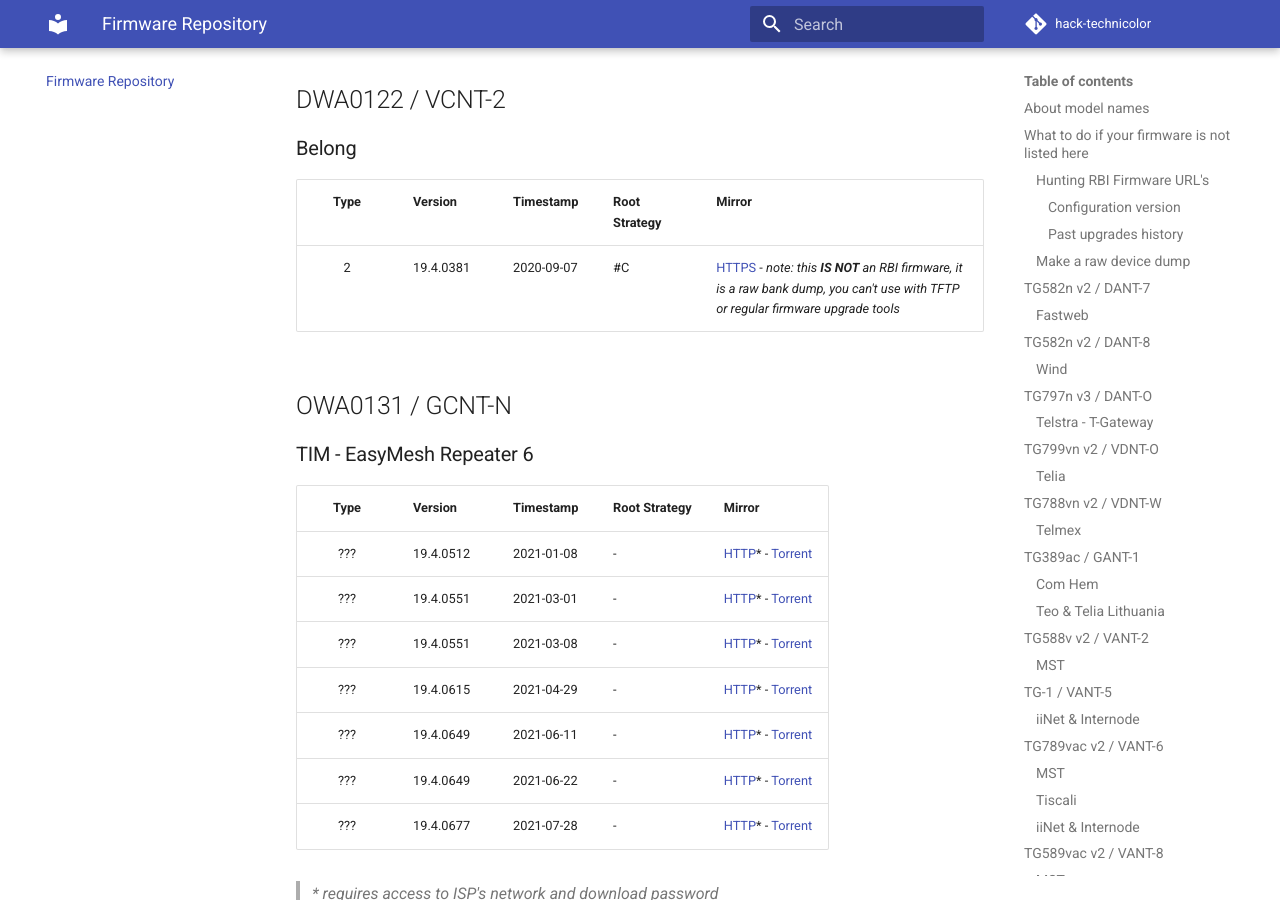
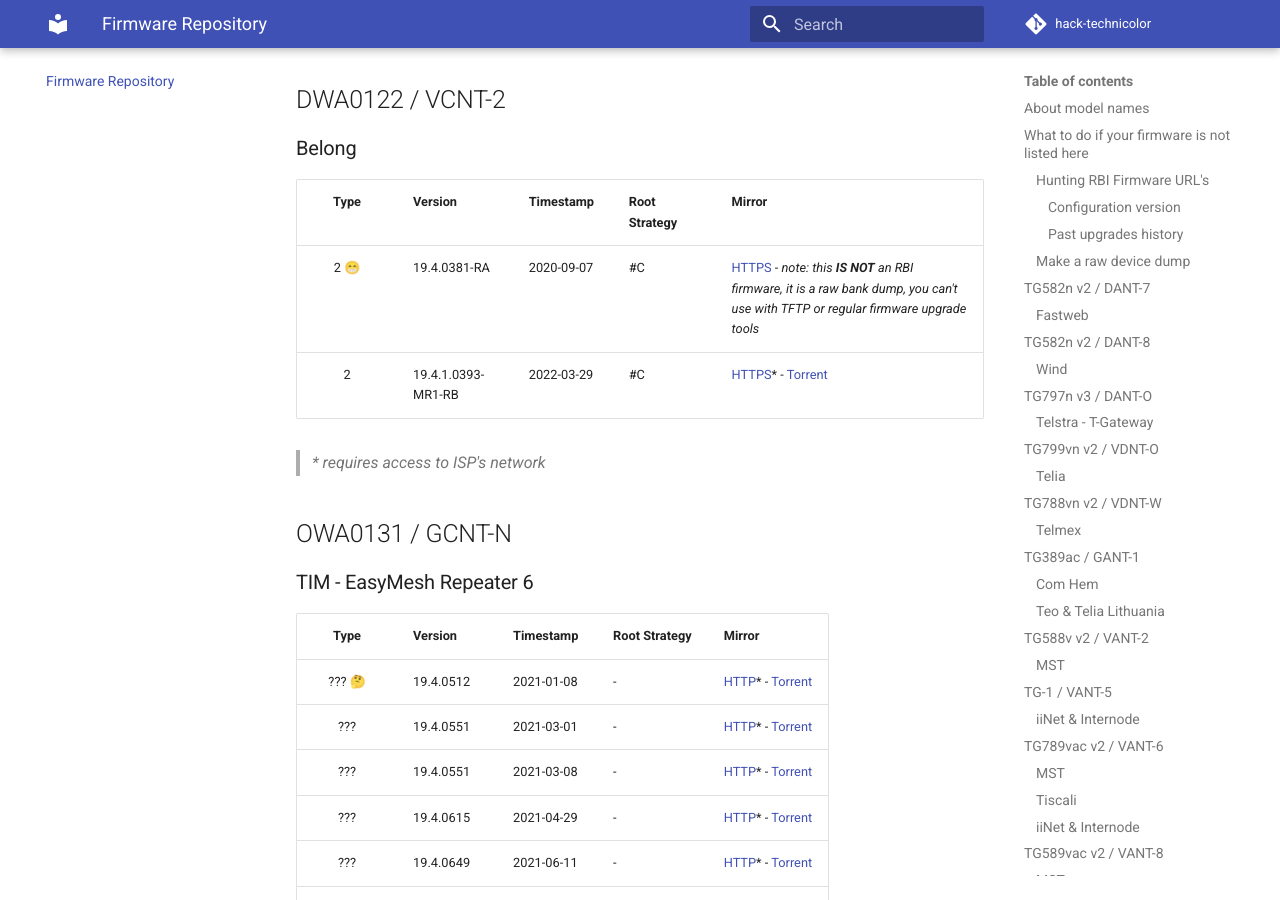
Before and after one commit to hack-technicolor/hack-technicolor, an MkDocs documentation site: the page built from docs/Repository.md, in a window 1280 px wide and 900 px high, scrolled down 25558 px. Built offline with MkDocs 1.6.1 and Material for MkDocs 9.7.7, drawn with Linux system fonts in a browser that asks for light colours; comment, search, counter and statistics services are not loaded.

Commit message:
vcnt-2: add 19.4.l.0393-MR1-RB
Closes #247

```diff
--- a/docs/Repository.md
+++ b/docs/Repository.md
@@ -429,7 +429,7 @@
 | ???    | 17.3.c.0331        | 2018-07-05 | -             | [HTTP](http://156.54.126.84:80/Firmware/TR069/AGThomson/AGTEF_1.1.2_003_CLOSED.rbi)* - [Torrent](https://github.com/hack-technicolor/hack-technicolor/blob/master/torrents/vbnt-k/AGTEF_1.1.2_003_CLOSED.rbi.torrent?raw=true) |
 | ???    | 17.3.c.0337        | 2018-07-18 | -             | [HTTP](http://156.54.126.84:80/Firmware/TR069/AGThomson/AGTEF_1.1.2_004_CLOSED.rbi)* - [Torrent](https://github.com/hack-technicolor/hack-technicolor/blob/master/torrents/vbnt-k/AGTEF_1.1.2_004_CLOSED.rbi.torrent?raw=true) |
 | ???    | 17.3.c.0337        | 2018-08-31 | -             | [HTTP](http://156.54.126.84:80/Firmware/TR069/AGThomson/AGTEF_1.2.0_001_CLOSED.rbi)* - [Torrent](https://github.com/hack-technicolor/hack-technicolor/blob/master/torrents/vbnt-k/AGTEF_1.2.0_001_CLOSED.rbi.torrent?raw=true) |
-| 3      | 17.3.c.0337        | 2018-09-14 | -             | [HTTP](http://156.54.126.84:80/Firmware/TR069/AGThomson/AGTEF_1.1.2_CLOSED.rbi)* - [Torrent](https://github.com/hack-technicolor/hack-technicolor/blob/master/torrents/vbnt-k/AGTEF_1.1.2_CLOSED.rbi.torrent?raw=true) |
+| 3 🙄   | 17.3.c.0337        | 2018-09-14 | -             | [HTTP](http://156.54.126.84:80/Firmware/TR069/AGThomson/AGTEF_1.1.2_CLOSED.rbi)* - [Torrent](https://github.com/hack-technicolor/hack-technicolor/blob/master/torrents/vbnt-k/AGTEF_1.1.2_CLOSED.rbi.torrent?raw=true) |
 | ???    | 17.3.c.0337        | 2018-10-12 | -             | [HTTP](http://156.54.126.84:80/Firmware/TR069/AGThomson/AGTEF_2.0.0_001_CLOSED.rbi)* - [Torrent](https://github.com/hack-technicolor/hack-technicolor/blob/master/torrents/vbnt-k/AGTEF_2.0.0_001_CLOSED.rbi.torrent?raw=true) |
 | ???    | 17.3.c.0349        | 2018-10-29 | -             | [HTTP](http://156.54.126.84:80/Firmware/TR069/AGThomson/AGTEF_2.0.0_002_CLOSED.rbi)* - [Torrent](https://github.com/hack-technicolor/hack-technicolor/blob/master/torrents/vbnt-k/AGTEF_2.0.0_002_CLOSED.rbi.torrent?raw=true) |
 | ???    | 17.3.c.0349        | 2018-11-28 | -             | [HTTP](http://156.54.126.84:80/Firmware/TR069/AGThomson/AGTEF_2.0.0_003_CLOSED.rbi)* - [Torrent](https://github.com/hack-technicolor/hack-technicolor/blob/master/torrents/vbnt-k/AGTEF_2.0.0_003_CLOSED.rbi.torrent?raw=true) |
@@ -443,7 +443,7 @@
 | ???    | 18.3.0357          | 2019-05-29 | -             | [HTTP](http://156.54.126.84:80/Firmware/TR069/AGThomson/AGTEF_2.1.0_004_CLOSED.rbi)* - [Torrent](https://github.com/hack-technicolor/hack-technicolor/blob/master/torrents/vbnt-k/AGTEF_2.1.0_004_CLOSED.rbi.torrent?raw=true) |
 | ???    | 18.3.0376          | 2019-06-27 | -             | [HTTP](http://156.54.126.84:80/Firmware/TR069/AGThomson/AGTEF_2.1.0_005_CLOSED.rbi)* - [Torrent](https://github.com/hack-technicolor/hack-technicolor/blob/master/torrents/vbnt-k/AGTEF_2.1.0_005_CLOSED.rbi.torrent?raw=true) |
 | ???    | 18.3.0385          | 2019-07-11 | -             | [HTTP](http://156.54.126.84:80/Firmware/TR069/AGThomson/AGTEF_2.2.0_001_CLOSED.rbi)* - [Torrent](https://github.com/hack-technicolor/hack-technicolor/blob/master/torrents/vbnt-k/AGTEF_2.2.0_001_CLOSED.rbi.torrent?raw=true) |
-| 1      | 18.3.0376          | 2019-07-19 | -             | [HTTP](http://156.54.126.84:80/Firmware/TR069/AGThomson/AGTEF_2.1.0_CLOSED.rbi)* - [Torrent](https://github.com/hack-technicolor/hack-technicolor/blob/master/torrents/vbnt-k/AGTEF_2.1.0_CLOSED.rbi.torrent?raw=true) |
+| 1 😉   | 18.3.0376          | 2019-07-19 | -             | [HTTP](http://156.54.126.84:80/Firmware/TR069/AGThomson/AGTEF_2.1.0_CLOSED.rbi)* - [Torrent](https://github.com/hack-technicolor/hack-technicolor/blob/master/torrents/vbnt-k/AGTEF_2.1.0_CLOSED.rbi.torrent?raw=true) |
 | ???    | 18.3.0445          | 2019-09-30 | -             | [HTTP](http://156.54.126.84:80/Firmware/TR069/AGThomson/AGTEF_2.2.0_003_CLOSED.rbi)* - [Torrent](https://github.com/hack-technicolor/hack-technicolor/blob/master/torrents/vbnt-k/AGTEF_2.2.0_003_CLOSED.rbi.torrent?raw=true) |
 | ???    | 18.3.k.0451        | 2019-10-21 | -             | [HTTP](http://156.54.126.84:80/Firmware/TR069/AGThomson/AGTEF_2.2.0_004_CLOSED.rbi)* - [Torrent](https://github.com/hack-technicolor/hack-technicolor/blob/master/torrents/vbnt-k/AGTEF_2.2.0_004_CLOSED.rbi.torrent?raw=true) |
 | 1      | 18.3.k.0451        | 2019-10-25 | -             | [HTTP](http://156.54.126.84:80/Firmware/TR069/AGThomson/AGTEF_2.2.0_CLOSED.rbi)* - [Torrent](https://github.com/hack-technicolor/hack-technicolor/blob/master/torrents/vbnt-k/AGTEF_2.2.0_CLOSED.rbi.torrent?raw=true) |
@@ -668,7 +668,10 @@
 
 | Type   | Version                 | Timestamp  | Root Strategy | Mirror |
 |:------:|:------------------------|:-----------|:--------------|:-------|
-| 2      | 19.4.0381               | 2020-09-07 | #C            | [HTTPS](https://github.com/hack-technicolor/tch-bank-dumps/raw/master/vcnt-2/belong-vcnt-2_19.4.0381-4961004-bank_dump.lfs.xz) - *note: this **IS NOT** an RBI firmware, it is a raw bank dump, you can't use with TFTP or regular firmware upgrade tools* |
+| 2 😁   | 19.4.0381-RA            | 2020-09-07 | #C            | [HTTPS](https://github.com/hack-technicolor/tch-bank-dumps/raw/master/vcnt-2/belong-vcnt-2_19.4.0381-4961004-bank_dump.lfs.xz) - *note: this **IS NOT** an RBI firmware, it is a raw bank dump, you can't use with TFTP or regular firmware upgrade tools* |
+| 2      | 19.4.1.0393-MR1-RB      | 2022-03-29 | #C            | [HTTPS](https://fw.ax.belong.com.au/vcnt-2_19.4.l.0393-MR1-RB.rbi)* - [Torrent](https://github.com/kevdagoat/hack-technicolor/blob/master/torrents/vcnt-2/vcnt-2_19.4.l.0393-MR1-RB.rbi.torrent?raw=true) |
+
+> *\* requires access to ISP's network*
 
 ## OWA0131 / GCNT-N
 
@@ -676,7 +679,7 @@
 
 | Type   | Version            | Timestamp  | Root Strategy | Mirror |
 |:------:|:-------------------|:-----------|:--------------|:-------|
-| ???    | 19.4.0512          | 2021-01-08 | -             | [HTTP](https://fw.regman-tl.interbusiness.it:11443/Firmware/TR069/AGThomson/RPTEM_1.0.0_002_CLOSED.rbi)* - [Torrent](https://github.com/kevdagoat/hack-technicolor/blob/master/torrents/gcnt-n/RPTEM_1.0.0_002_CLOSED.rbi.torrent?raw=true) |
+| ??? 🤔 | 19.4.0512          | 2021-01-08 | -             | [HTTP](https://fw.regman-tl.interbusiness.it:11443/Firmware/TR069/AGThomson/RPTEM_1.0.0_002_CLOSED.rbi)* - [Torrent](https://github.com/kevdagoat/hack-technicolor/blob/master/torrents/gcnt-n/RPTEM_1.0.0_002_CLOSED.rbi.torrent?raw=true) |
 | ???    | 19.4.0551          | 2021-03-01 | -             | [HTTP](https://fw.regman-tl.interbusiness.it:11443/Firmware/TR069/AGThomson/RPTEM_1.0.0_003_CLOSED.rbi)* - [Torrent](https://github.com/kevdagoat/hack-technicolor/blob/master/torrents/gcnt-n/RPTEM_1.0.0_003_CLOSED.rbi.torrent?raw=true) |
 | ???    | 19.4.0551          | 2021-03-08 | -             | [HTTP](https://fw.regman-tl.interbusiness.it:11443/Firmware/TR069/AGThomson/RPTEM_1.0.0_CLOSED.rbi)* - [Torrent](https://github.com/kevdagoat/hack-technicolor/blob/master/torrents/gcnt-n/RPTEM_1.0.0_CLOSED.rbi.torrent?raw=true) |
 | ???    | 19.4.0615          | 2021-04-29 | -             | [HTTP](https://fw.regman-tl.interbusiness.it:11443/Firmware/TR069/AGThomson/RPTEM_1.0.1_001_CLOSED.rbi)* - [Torrent](https://github.com/kevdagoat/hack-technicolor/blob/master/torrents/gcnt-n/RPTEM_1.0.1_001_CLOSED.rbi.torrent?raw=true) |
```
Also changed, not shown: 1 other file.
